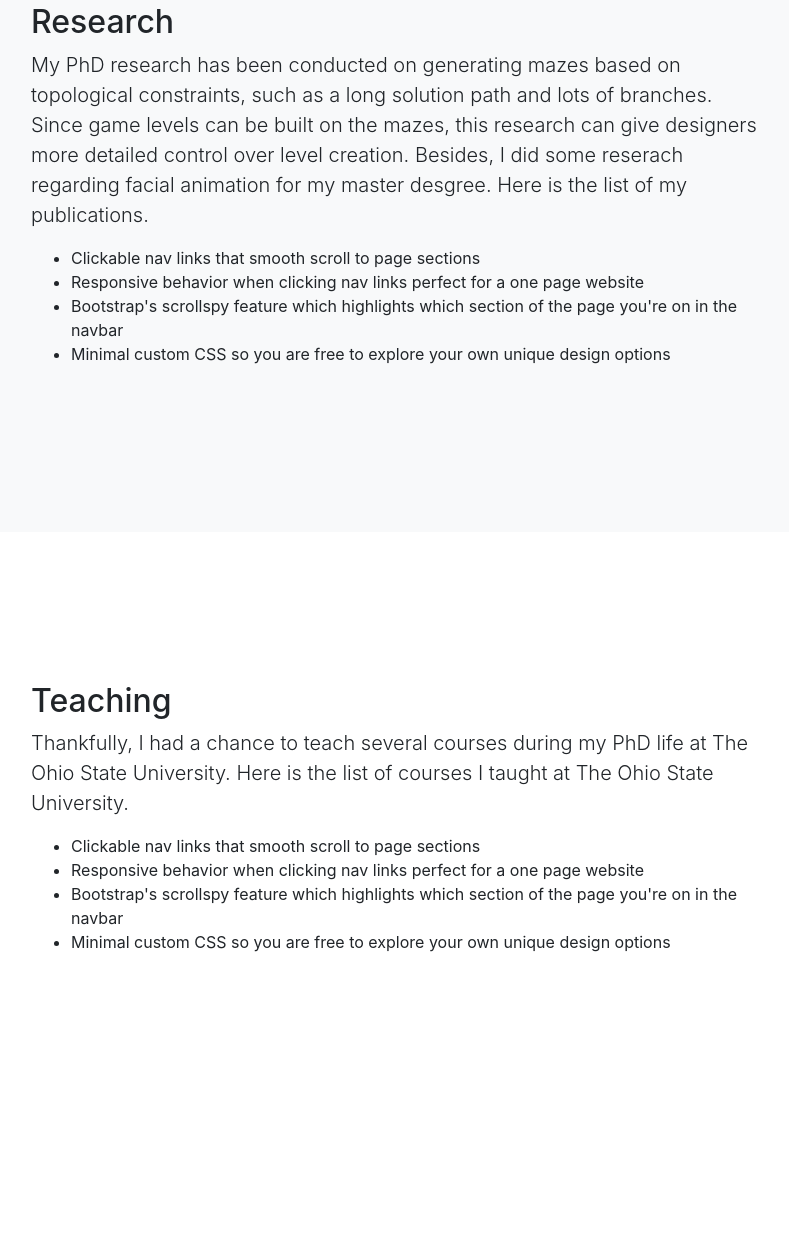
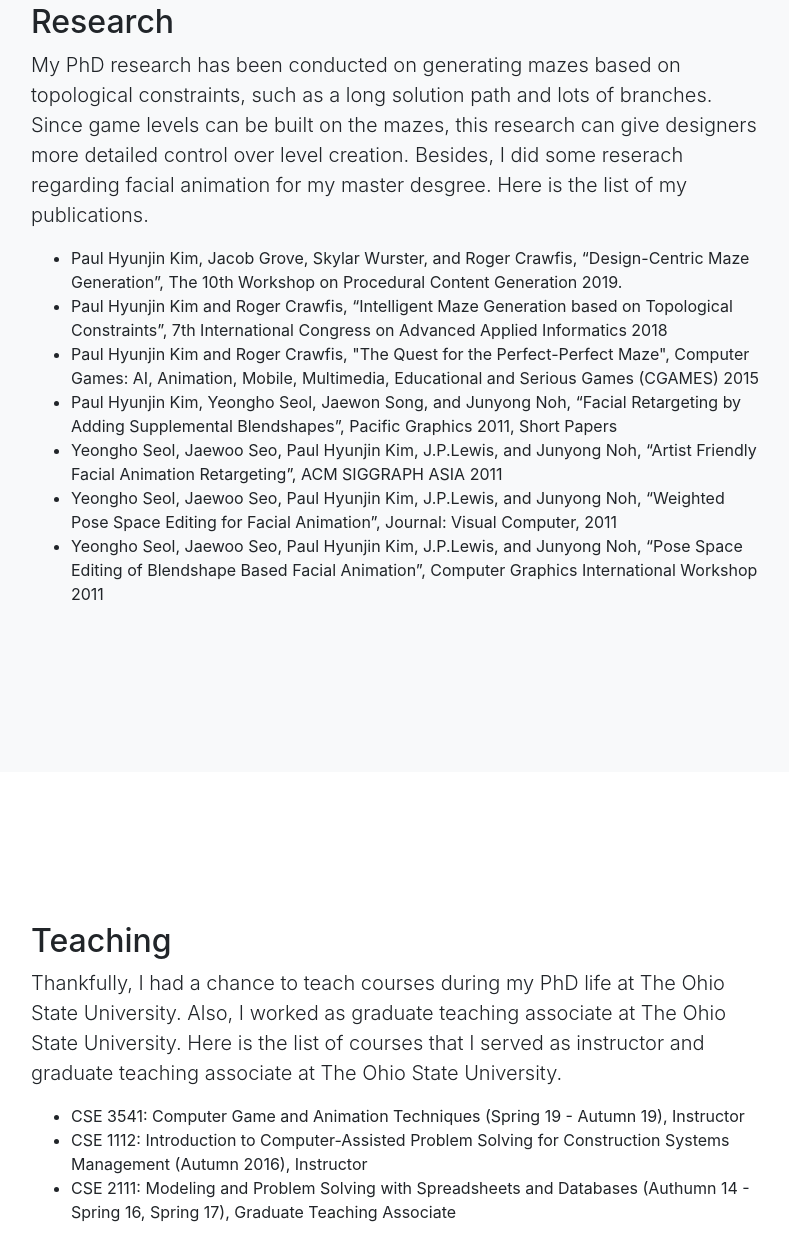
Before and after one commit to salbur/paulkim.github.io, a website with bundled scripts: page index.html in a window 1280 px wide. Shown: the part 1107-2350 px from the top of the page, without its empty margins (244-1033 px from the left). Built offline with nearby package versions, Linux system fonts and the light colour scheme.

Commit message:
update
update

```diff
--- a/index.html
+++ b/index.html
@@ -58,7 +58,7 @@
       <div class="row">
         <div class="col-lg-8 mx-auto">
           <h2>About Me</h2>
-          <p class="lead">Hello, my name is Paul Hyunjin Kim. I am currently a PhD student under Dr. Roger Crawfis at the Department of Computer Science Engineering of The Ohio State University. My current PhD research is focued on procedurally generating game content especially a maze. Before going to The Ohio State University, I received a master degree from the Graduate School of Culture and Technology of KAIST (Korea Advanced Institute of Science and Technology) in 2011. Also, I received a bachelor degree from the Department of Mechanical Enginerring of Korea University in 2009.</p>
+          <p class="lead">Hello, my name is Paul Hyunjin Kim. I am currently a PhD student under Dr. Roger Crawfis at the Department of Computer Science Engineering of The Ohio State University. My current PhD research is focued on procedurally generating game content especially a maze. Before going to The Ohio State University, I received a master degree from the Graduate School of Culture and Technology of KAIST (Korea Advanced Institute of Science and Technology) in 2011. Also, I received a bachelor degree from the School of Mechanical Enginerring of Korea University in 2009.</p>
         </div>
       </div>
     </div>
@@ -71,10 +71,13 @@
           <h2>Research</h2>
           <p class="lead"> My PhD research has been conducted on generating mazes based on topological constraints, such as a long solution path and lots of branches. Since game levels can be built on the mazes, this research can give designers more detailed control over level creation. Besides, I did some reserach regarding facial animation for my master desgree. Here is the list of my publications.</p>
           <ul>
-            <li>Clickable nav links that smooth scroll to page sections</li>
-            <li>Responsive behavior when clicking nav links perfect for a one page website</li>
-            <li>Bootstrap's scrollspy feature which highlights which section of the page you're on in the navbar</li>
-            <li>Minimal custom CSS so you are free to explore your own unique design options</li>
+            <li>Paul Hyunjin Kim, Jacob Grove, Skylar Wurster, and Roger Crawfis, “Design-Centric Maze Generation”, The 10th Workshop on Procedural Content Generation 2019. </li>
+            <li>Paul Hyunjin Kim and Roger Crawfis, “Intelligent Maze Generation based on Topological Constraints”, 7th International Congress on Advanced Applied Informatics 2018</li>
+            <li>Paul Hyunjin Kim and Roger Crawfis, "The Quest for the Perfect-Perfect Maze", Computer Games: AI, Animation, Mobile, Multimedia, Educational and Serious Games (CGAMES) 2015</li>
+            <li>Paul Hyunjin Kim, Yeongho Seol, Jaewon Song, and Junyong Noh, “Facial Retargeting by Adding Supplemental Blendshapes”, Pacific Graphics 2011, Short Papers</li>
+            <li>Yeongho Seol, Jaewoo Seo, Paul Hyunjin Kim, J.P.Lewis, and Junyong Noh, “Artist Friendly Facial Animation Retargeting”, ACM SIGGRAPH ASIA 2011</li>
+            <li>Yeongho Seol, Jaewoo Seo, Paul Hyunjin Kim, J.P.Lewis, and Junyong Noh, “Weighted Pose Space Editing for Facial Animation”, Journal: Visual Computer, 2011</li>
+            <li>Yeongho Seol, Jaewoo Seo, Paul Hyunjin Kim, J.P.Lewis, and Junyong Noh, “Pose Space Editing of Blendshape Based Facial Animation”, Computer Graphics International Workshop 2011</li>
           </ul>
         </div>
       </div>
@@ -86,12 +89,11 @@
       <div class="row">
         <div class="col-lg-8 mx-auto">
           <h2>Teaching</h2>
-          <p class="lead">Thankfully, I had a chance to teach several courses during my PhD life at The Ohio State University. Here is the list of courses I taught at The Ohio State University.</p>
+          <p class="lead">Thankfully, I had a chance to teach courses during my PhD life at The Ohio State University. Also, I worked as graduate teaching associate at The Ohio State University. Here is the list of courses that I served as instructor and graduate teaching associate at The Ohio State University.</p>
           <ul>
-            <li>Clickable nav links that smooth scroll to page sections</li>
-            <li>Responsive behavior when clicking nav links perfect for a one page website</li>
-            <li>Bootstrap's scrollspy feature which highlights which section of the page you're on in the navbar</li>
-            <li>Minimal custom CSS so you are free to explore your own unique design options</li>
+            <li>CSE 3541: Computer Game and Animation Techniques (Spring 19 - Autumn 19), Instructor</li>
+            <li>CSE 1112: Introduction to Computer-Assisted Problem Solving for Construction Systems Management (Autumn 2016), Instructor</li>
+            <li>CSE 2111: Modeling and Problem Solving with Spreadsheets and Databases (Authumn 14 - Spring 16, Spring 17), Graduate Teaching Associate</li>
           </ul>
         </div>
       </div>
```
